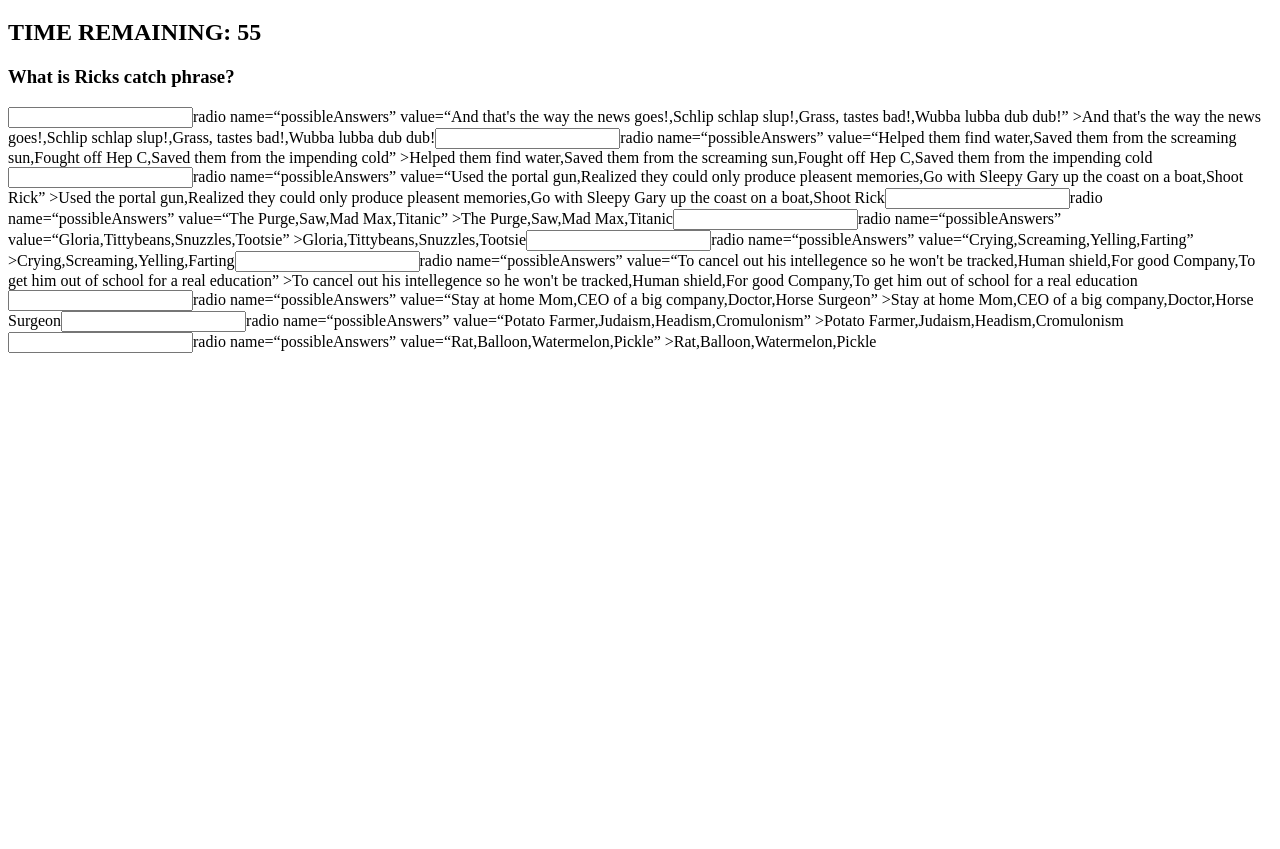
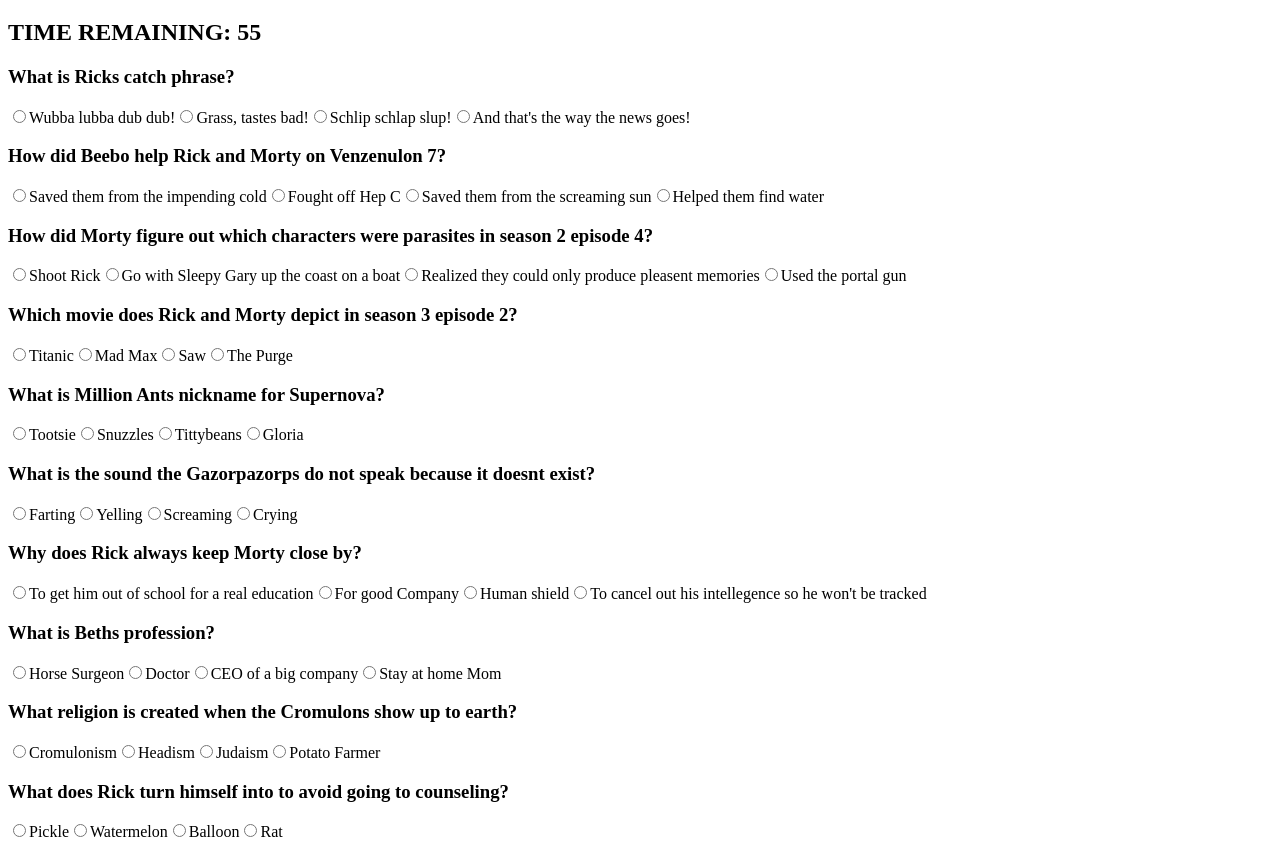
Before and after one commit to jasonharris06/TriviaGame, a plain HTML site: page index.html in a window 1280 px wide. Shown: the part 61-910 px from the top of the page. Before the commit the page ends 800 px from the top, so only its background shows below. Drawn offline with nearby package versions, Linux system fonts and the light colour scheme.

Commit message:
working buttons

```diff
--- a/assets/javascript/app.js
+++ b/assets/javascript/app.js
@@ -1,38 +1,199 @@
-$(document).ready(function(){
+
+$(document).ready(function () {
+
     var score = 0;
+
     var time = 60;
+
     var triviaQuestions = {
+
         question: ["What is Ricks catch phrase?",
+
             "How did Beebo help Rick and Morty on Venzenulon 7?",
+
             "How did Morty figure out which characters were parasites in season 2 episode 4?",
+
             "Which movie does Rick and Morty depict in season 3 episode 2?",
+
             "What is Million Ants nickname for Supernova?",
+
             "What is the sound the Gazorpazorps do not speak because it doesnt exist?",
+
             "Why does Rick always keep Morty close by?",
+
             "What is Beths profession?",
+
             "What religion is created when the Cromulons show up to earth?",
+
             "What does Rick turn himself into to avoid going to counseling?"],
-        possibleAnswers:[["And that's the way the news goes!", "Schlip schlap slup!","Grass, tastes bad!","Wubba lubba dub dub!"],
-            ["Helped them find water","Saved them from the screaming sun","Fought off Hep C","Saved them from the impending cold"],
-            ["Used the portal gun","Realized they could only produce pleasent memories","Go with Sleepy Gary up the coast on a boat","Shoot Rick" ],
-            ["The Purge","Saw","Mad Max","Titanic"],
-            ["Gloria","Tittybeans","Snuzzles","Tootsie"],
-            ["Crying","Screaming","Yelling","Farting"],
-            ["To cancel out his intellegence so he won't be tracked","Human shield","For good Company","To get him out of school for a real education"],
-            ["Stay at home Mom","CEO of a big company","Doctor","Horse Surgeon"],
-            ["Potato Farmer","Judaism","Headism","Cromulonism"],
-            ["Rat","Balloon","Watermelon","Pickle"]],
-        correctAnswer: ["Wubba lubba dub dub!","Helped them find water","Realized they could only produce pleasent memories","Mad Max","Tittybeans","Farting","To cancel out his intellegence so he won't be tracked","Horse Surgeon","Headism","Pickle"]
+
+        possibleAnswers: [["And that's the way the news goes!", "Schlip schlap slup!", "Grass, tastes bad!", "Wubba lubba dub dub!"],
+
+        ["Helped them find water", "Saved them from the screaming sun", "Fought off Hep C", "Saved them from the impending cold"],
+
+        ["Used the portal gun", "Realized they could only produce pleasent memories", "Go with Sleepy Gary up the coast on a boat", "Shoot Rick"],
+
+        ["The Purge", "Saw", "Mad Max", "Titanic"],
+
+        ["Gloria", "Tittybeans", "Snuzzles", "Tootsie"],
+
+        ["Crying", "Screaming", "Yelling", "Farting"],
+
+        ["To cancel out his intellegence so he won't be tracked", "Human shield", "For good Company", "To get him out of school for a real education"],
+
+        ["Stay at home Mom", "CEO of a big company", "Doctor", "Horse Surgeon"],
+
+        ["Potato Farmer", "Judaism", "Headism", "Cromulonism"],
+
+        ["Rat", "Balloon", "Watermelon", "Pickle"]],
+
+        correctAnswer: ["Wubba lubba dub dub!", "Helped them find water", "Realized they could only produce pleasent memories", "Mad Max", "Tittybeans", "Farting", "To cancel out his intellegence so he won't be tracked", "Horse Surgeon", "Headism", "Pickle"]
+
     }
-    alert(triviaQuestions.question);
-    for(var i = 0; i < triviaQuestions.question.length; i++){
-        console.log([i]);
-        $("#question-container").append("<h3>"+ triviaQuestions.question[i] + "</h3>")
 
-        for(var i = 0; i < triviaQuestions.possibleAnswers.length; i++){
-            $("#question-container").append("<input type=<q>radio</q> name=<q>possibleAnswers</q> value=<q>" + triviaQuestions.possibleAnswers[i] + "</q> >" + triviaQuestions.possibleAnswers[i])
+        var qCount = 0;
+
+        //loop though questions and print them in the #question-container tag
+        loop1:
+
+        triviaQuestions.question.forEach(function(questionItem){
+
+        //    var div = $("<div />",{
+        //     // insertAfter: "#question-container",
+        //     class: "question",
+
+        //     }).appendTo('#question-container')
+        //     // $("<h3 />", {
+        //     //     insertAfter: "#question",
+        //     //     append: [questionItem]
+        //     // });
+            var questionDiv = $("<div>");
+
+            var questionTag = $(questionDiv).append("<h3>" + questionItem + "</h3>")
+            $("#question-container").append(questionTag);
+            console.log(questionItem);
+
+
+            triviaQuestions.possibleAnswers[qCount].forEach(function(possAnswerItem){
+                console.log(possAnswerItem);
+
+                var $input = $('<input />', {
+                                    type: "radio",
+                                    name: "Possible-Answers"+[qCount],
+                                    value: possAnswerItem
+                                });
+
+                                $("<label />", {
+                                    insertAfter: "h3",
+                                    append: [$input, possAnswerItem]
+                                });
+
+            });
+
+            // //loop through possible answers array
+            // loop2:
+            // for ( var j = 0; j < triviaQuestions.possibleAnswers.length; j++) {
+            //     console.log(triviaQuestions.possibleAnswers[j]);
+            //     // var p = 0;
+            //     // // Loop though array in index gathered above and print out radio buttons
+            //     // loop3:
+            //     // for (k = p; k < p+4; k++) {
+            //     //     console.log(triviaQuestions.possibleAnswers[j].length);
+            //     //     console.log(triviaQuestions.possibleAnswers[j][k]);
+            //     //     console.log(triviaQuestions.possibleAnswers[k])
+            //     //     var $input = $('<input />', {
+            //     //         type: "radio",
+            //     //         name: "Possible-Answers",
+            //     //         value: triviaQuestions.possibleAnswers[j][k]
+            //     //     });
+
+            //     //     $("<label />", {
+            //     //         insertAfter: "h3",
+            //     //         append: [$input, triviaQuestions.possibleAnswers[j][k]]
+            //     //     });
+            //     //    p++;
+            //     // }
+            //     // break loop2;
+            //     triviaQuestions.possibleAnswers[j].forEach(function(item, index){
+            //         console.log(item);
+            //         var $input = $('<input />',{
+            //             type : "radio",
+            //             name : "Possible-Answers",
+            //             value : item
+            //         });
+
+            //         $("<label />", {
+            //             insertAfter:"h3",
+            //             append: [$input, item]
+            //         });
+
+            //     });
+            //     // break loop1;
+
+
+            //     // $("#question-container").append("<input type=<q>radio</q> name=<q>possibleAnswers</q> value=<q>" + triviaQuestions.possibleAnswers[i] + "</q> >" + triviaQuestions.possibleAnswers[i])
+
+            // }
+            qCount++;
+
+        });
+
+/*     //loop though questions and print them in the #question-container tag
+    loop1:
+    for (var i = 0; i < triviaQuestions.question.length; i++) {
+
+
+        $("#question-container").append("<h3>" + triviaQuestions.question[i] + "</h3>")
+        console.log(triviaQuestions.question[i]);
+
+
+
+        //loop through possible answers array
+        loop2:
+        for ( var j = 0; j < triviaQuestions.possibleAnswers.length; j++) {
+            console.log(triviaQuestions.possibleAnswers[j]);
+            // var p = 0;
+            // // Loop though array in index gathered above and print out radio buttons
+            // loop3:
+            // for (k = p; k < p+4; k++) {
+            //     console.log(triviaQuestions.possibleAnswers[j].length);
+            //     console.log(triviaQuestions.possibleAnswers[j][k]);
+            //     console.log(triviaQuestions.possibleAnswers[k])
+            //     var $input = $('<input />', {
+            //         type: "radio",
+            //         name: "Possible-Answers",
+            //         value: triviaQuestions.possibleAnswers[j][k]
+            //     });
+
+            //     $("<label />", {
+            //         insertAfter: "h3",
+            //         append: [$input, triviaQuestions.possibleAnswers[j][k]]
+            //     });
+            //    p++;
+            // }
+            // break loop2;
+            triviaQuestions.possibleAnswers[j].forEach(function(item, index){
+                console.log(item);
+                var $input = $('<input />',{
+                    type : "radio",
+                    name : "Possible-Answers",
+                    value : item
+                });
+
+                $("<label />", {
+                    insertAfter:"h3",
+                    append: [$input, item]
+                });
+
+            });
+            // break loop1;
+
+
+            // $("#question-container").append("<input type=<q>radio</q> name=<q>possibleAnswers</q> value=<q>" + triviaQuestions.possibleAnswers[i] + "</q> >" + triviaQuestions.possibleAnswers[i])
+
         }
-    }
+
+    } */
 
     function countDownTimer() {
 
@@ -44,5 +205,4 @@ $(document).ready(function(){
     }
     countDownTimer();
 
-
 });
--- a/index.html
+++ b/index.html
@@ -14,10 +14,11 @@
 
         <h1>TRIVIA GAME!</h1>
         <h2>TIME REMAINING:</h2>
+        <form>
         <div id="question-container">
 
         </div>
-
+        </form>
 
     </div>
 
```
